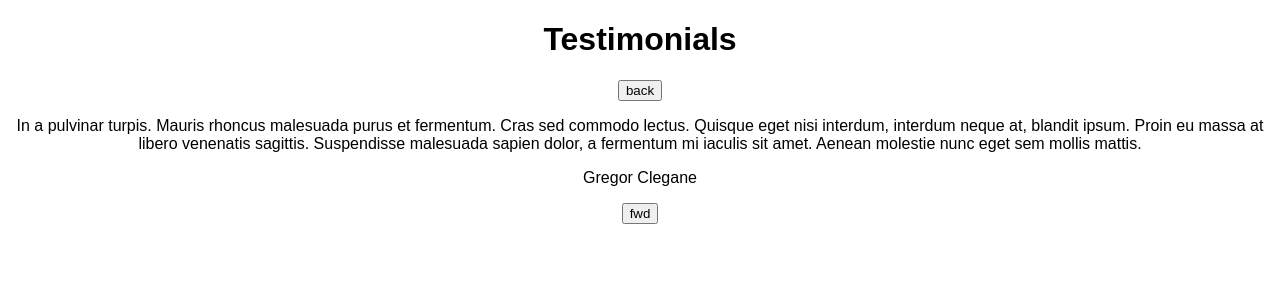
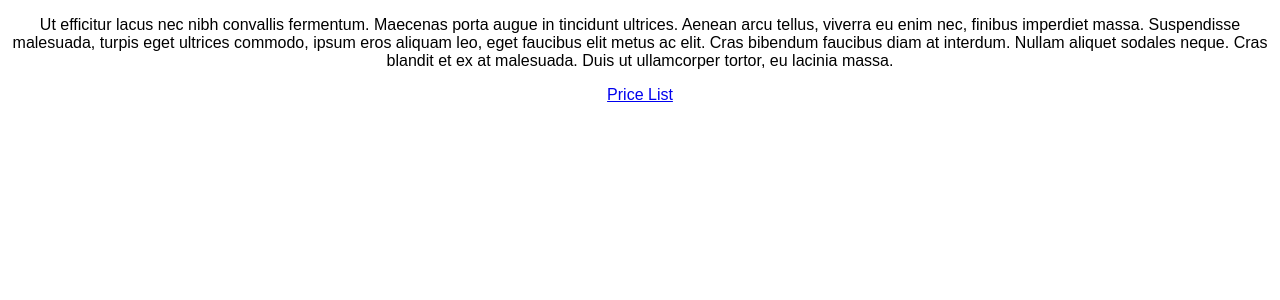
Before and after one commit to simon-jk-casey/hairwithaview, a React (Create React App) app: page / in a window 1280 px wide. Shown: the top 300 px of the page. Built offline with nearby package versions, Linux system fonts and the light colour scheme.

Commit message:
add services component, pdf opening in new tab

```diff
--- a/src/App.js
+++ b/src/App.js
@@ -2,6 +2,7 @@ import React, { Component } from 'react'
 
 import Banner from './components/banner/Banner'
 import Testimonials from './components/testimonials/Testimonials'
+import Services from './components/services/Services'
 
 import './App.css'
 
@@ -10,7 +11,8 @@ class App extends Component {
     return (
       <div className='App'>
         {/* <Banner /> */}
-        <Testimonials />
+        {/* <Testimonials /> */}
+        <Services />
       </div>
     )
   }
--- /dev/null
+++ b/src/components/services/Services.jsx
@@ -0,0 +1,18 @@
+import React, { Component } from 'react'
+
+import priceList from '../../assets/other/hwav_pricelist.pdf'
+
+export default class Services extends Component {
+  render () {
+    return (
+      <div>
+        <p>
+          Ut efficitur lacus nec nibh convallis fermentum. Maecenas porta augue in tincidunt ultrices. Aenean arcu tellus, viverra eu enim nec, finibus imperdiet massa. Suspendisse malesuada, turpis eget ultrices commodo, ipsum eros aliquam leo, eget faucibus elit metus ac elit. Cras bibendum faucibus diam at interdum. Nullam aliquet sodales neque. Cras blandit et ex at malesuada. Duis ut ullamcorper tortor, eu lacinia massa.
+        </p>
+        <a href={priceList} target='_blank'>
+          Price List
+        </a>
+      </div>
+    )
+  }
+}
```
Also changed, not shown: 1 other file (tests, documents, lock files or other folders).
